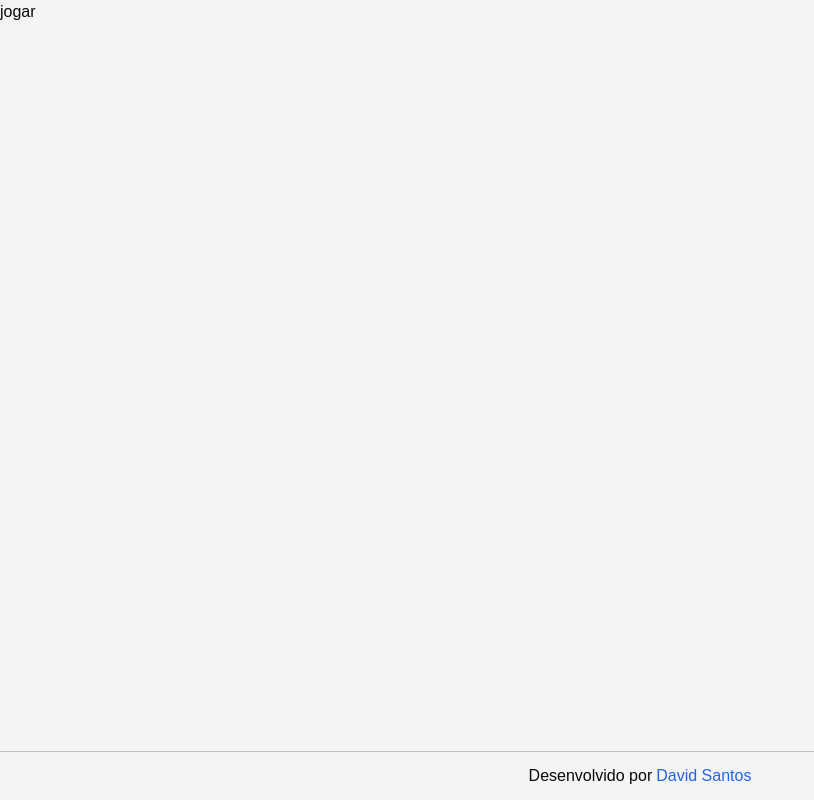
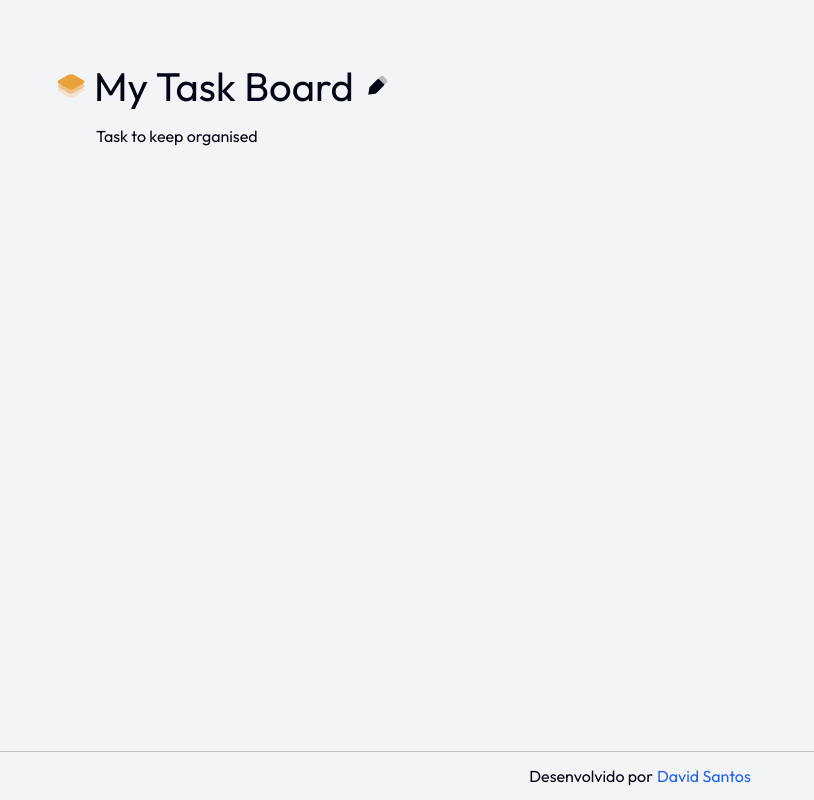
Before and after one commit to DavidSntdev/tarefas-hub, a Next.js app: page / in a window 1280 px wide. Shown: the whole page, without its empty margins (0-814 px from the left). Built offline with nearby package versions, Linux system fonts and the light colour scheme.

Commit message:
Configuração do site atualizadas / titulo

```diff
--- /dev/null
+++ b/app/components/common/tituloPrincipal.tsx
@@ -0,0 +1,21 @@
+import Image from "next/image";
+
+interface TituloProps {
+  titulo: string;
+  icone1: string;
+  icone2: string;
+  subtitulo: string;
+}
+
+export default function TituloPrincipal(props: TituloProps) {
+  return (
+    <div className="flex flex-col gap-2">
+      <div className="flex items-center gap-2">
+        <Image src={props.icone1} alt={props.titulo} width={30} height={30} />
+        <h1 className="text-title">{props.titulo}</h1>
+        <Image src={props.icone2} alt={props.titulo} width={30} height={30} />
+      </div>
+      <p className="pl-10">{props.subtitulo}</p>
+    </div>
+  );
+}
--- a/app/components/conteudo/conteudo.tsx
+++ b/app/components/conteudo/conteudo.tsx
@@ -1,9 +1,16 @@
+import { siteConfig } from "@/app/config/siteConfig";
 import ConteudoLayout from "../layouts/conteudoLayout";
+import TituloPrincipal from "../common/tituloPrincipal";
 
 export default function Conteudo() {
   return (
-    <ConteudoLayout>
-      <h1>jogar</h1>
+    <ConteudoLayout className="p-14">
+      <TituloPrincipal
+        titulo={siteConfig.header.titulo}
+        subtitulo={siteConfig.header.subtitulo}
+        icone1={siteConfig.header.icone1}
+        icone2={siteConfig.header.icone2}
+      />
     </ConteudoLayout>
   );
 }
--- /dev/null
+++ b/app/config/siteConfig.ts
@@ -0,0 +1,8 @@
+export const siteConfig = {
+  header: {
+    icone1: "/icons/Logo.svg",
+    titulo: "My Task Board",
+    subtitulo: "Task to keep organised",
+    icone2: "/icons/Edit_duotone.svg",
+  },
+};
--- a/app/globals.css
+++ b/app/globals.css
@@ -1,10 +1,6 @@
 @tailwind base;
 @tailwind components;
 @tailwind utilities;
-
-body {
-  font-family: Arial, Helvetica, sans-serif;
-}
 
 @layer utilities {
   .text-balance {
@@ -76,3 +72,8 @@ body {
     @apply bg-background text-foreground;
   }
 }
+
+* {
+  font-family: 'Outfit', sans-serif;
+  color: #030616;
+}
--- a/app/layout.tsx
+++ b/app/layout.tsx
@@ -1,3 +1,4 @@
+/* eslint-disable @next/next/no-page-custom-font */
 import type { Metadata } from "next";
 import "./globals.css";
 
@@ -13,6 +14,10 @@ export default function RootLayout({
 }>) {
   return (
     <html lang="pt-br">
+      <link
+        href="https://fonts.googleapis.com/css2?family=Outfit:wght@100..900&display=swap"
+        rel="stylesheet"
+      ></link>
       <body className={`antialiased bg-cinzaClaro`}>{children}</body>
     </html>
   );
--- a/tailwind.config.ts
+++ b/tailwind.config.ts
@@ -68,6 +68,12 @@ const config: Config = {
         md: "calc(var(--radius) - 2px)",
         sm: "calc(var(--radius) - 4px)",
       },
+      fontSize: {
+        title: "40px",
+        taskTitle: "20px",
+        buttonText: "14px",
+        inputLabel: "12px",
+      },
     },
   },
   plugins: [require("tailwindcss-animate")],
```
